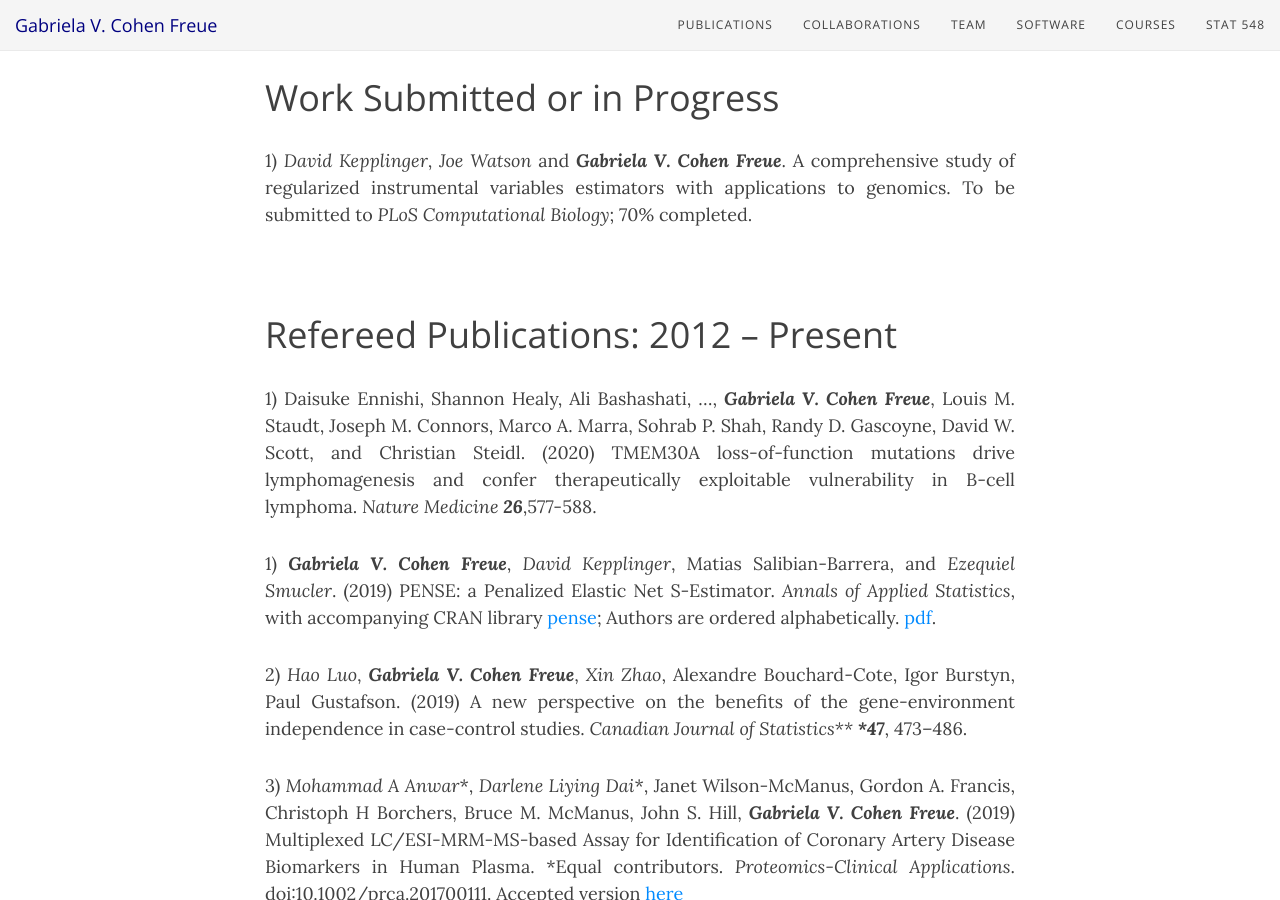
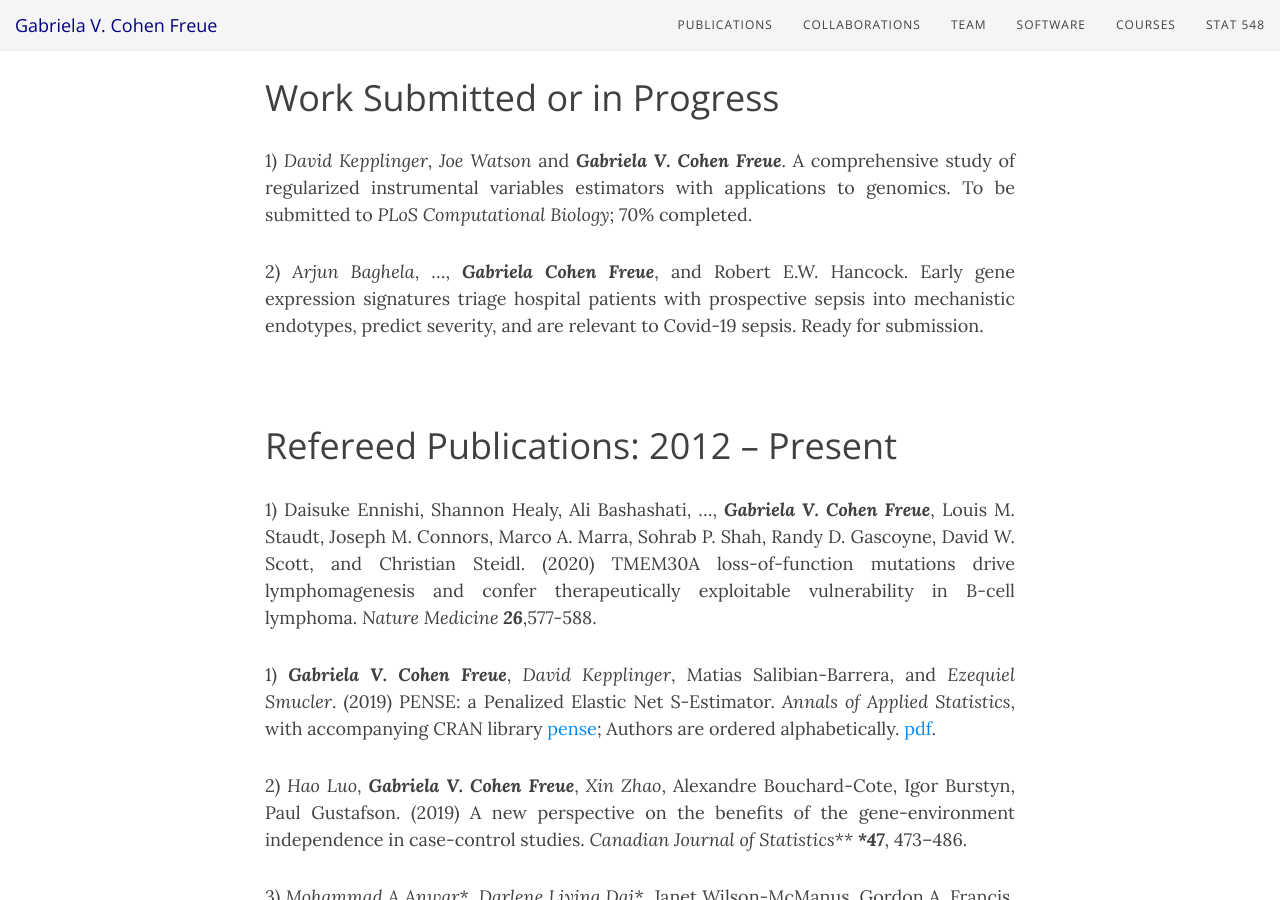
Before and after one commit to gcohenfr/gcohenfr.github.io, a Jekyll site: the page built from pub.md, in a window 1280 px wide and 900 px high, scrolled down 391 px. Built offline with Jekyll 4.4.1, drawn with Linux system fonts in a browser that asks for light colours; nearby versions of some CDN libraries.

Commit message:
update pub

```diff
--- a/pub.md
+++ b/pub.md
@@ -11,6 +11,9 @@ A full list of publications and other contributions is available in my [Curricul
 # Work Submitted or in Progress
 
 1) *David Kepplinger*, *Joe Watson* and ***Gabriela V. Cohen Freue***. A comprehensive study of regularized instrumental variables estimators with applications to genomics. To be submitted to *PLoS Computational Biology*; 70% completed.
+
+2) *Arjun Baghela*, ..., ***Gabriela Cohen Freue***, and Robert E.W. Hancock. Early gene expression signatures triage hospital patients with prospective sepsis into mechanistic endotypes, predict severity, and are relevant to Covid-19 sepsis. Ready for submission.
+
 
 <br>
 # Refereed Publications: 2012 -- Present
```
